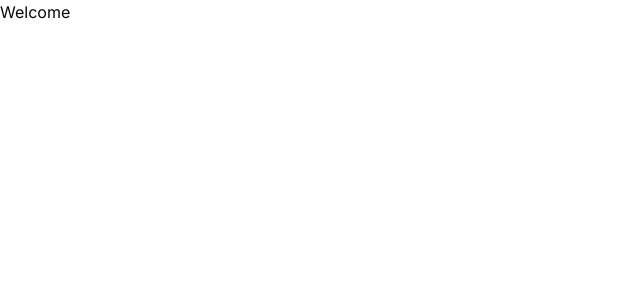
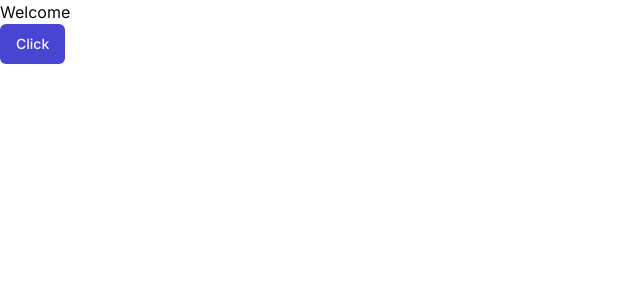
Before and after one commit to dinesh-gaire/attendence-tracking-app, a Next.js app: page / in a window 1280 px wide. Shown: the top 300 px of the page, without its empty margins (0-640 px from the left). Built offline with nearby package versions, Linux system fonts and the light colour scheme.

Commit message:
kinde auth route handlers set up completed

```diff
--- /dev/null
+++ b/app/api/auth/[kindeAuth]/route.js
@@ -0,0 +1,2 @@
+import {handleAuth} from "@kinde-oss/kinde-auth-nextjs/server";
+export const GET = handleAuth();
--- a/app/page.js
+++ b/app/page.js
@@ -1,9 +1,11 @@
+import { Button } from "@/components/ui/button";
 import Image from "next/image";
 
 export default function Home() {
   return (
     <div>
       <h2>Welcome</h2>
+      <Button>Click</Button>
     </div>
   );
 }
--- /dev/null
+++ b/components/ui/button.jsx
@@ -0,0 +1,47 @@
+import * as React from "react"
+import { Slot } from "@radix-ui/react-slot"
+import { cva } from "class-variance-authority";
+
+import { cn } from "@/lib/utils"
+
+const buttonVariants = cva(
+  "inline-flex items-center justify-center whitespace-nowrap rounded-md text-sm font-medium ring-offset-background transition-colors focus-visible:outline-none focus-visible:ring-2 focus-visible:ring-ring focus-visible:ring-offset-2 disabled:pointer-events-none disabled:opacity-50",
+  {
+    variants: {
+      variant: {
+        default: "bg-primary text-primary-foreground hover:bg-primary/90",
+        destructive:
+          "bg-destructive text-destructive-foreground hover:bg-destructive/90",
+        outline:
+          "border border-input bg-background hover:bg-accent hover:text-accent-foreground",
+        secondary:
+          "bg-secondary text-secondary-foreground hover:bg-secondary/80",
+        ghost: "hover:bg-accent hover:text-accent-foreground",
+        link: "text-primary underline-offset-4 hover:underline",
+      },
+      size: {
+        default: "h-10 px-4 py-2",
+        sm: "h-9 rounded-md px-3",
+        lg: "h-11 rounded-md px-8",
+        icon: "h-10 w-10",
+      },
+    },
+    defaultVariants: {
+      variant: "default",
+      size: "default",
+    },
+  }
+)
+
+const Button = React.forwardRef(({ className, variant, size, asChild = false, ...props }, ref) => {
+  const Comp = asChild ? Slot : "button"
+  return (
+    (<Comp
+      className={cn(buttonVariants({ variant, size, className }))}
+      ref={ref}
+      {...props} />)
+  );
+})
+Button.displayName = "Button"
+
+export { Button, buttonVariants }
--- a/package.json
+++ b/package.json
@@ -9,6 +9,8 @@
     "lint": "next lint"
   },
   "dependencies": {
+    "@kinde-oss/kinde-auth-nextjs": "^2.2.10",
+    "@radix-ui/react-slot": "^1.0.2",
     "class-variance-authority": "^0.7.0",
     "clsx": "^2.1.1",
     "lucide-react": "^0.379.0",
--- a/tailwind.config.js
+++ b/tailwind.config.js
@@ -24,7 +24,7 @@
         background: "hsl(var(--background))",
         foreground: "hsl(var(--foreground))",
         primary: {
-          DEFAULT: "hsl(var(--primary))",
+          DEFAULT: "#4845D2",
           foreground: "hsl(var(--primary-foreground))",
         },
         secondary: {
```
Also changed, not shown: 1 other file (tests, documents, lock files or other folders).
